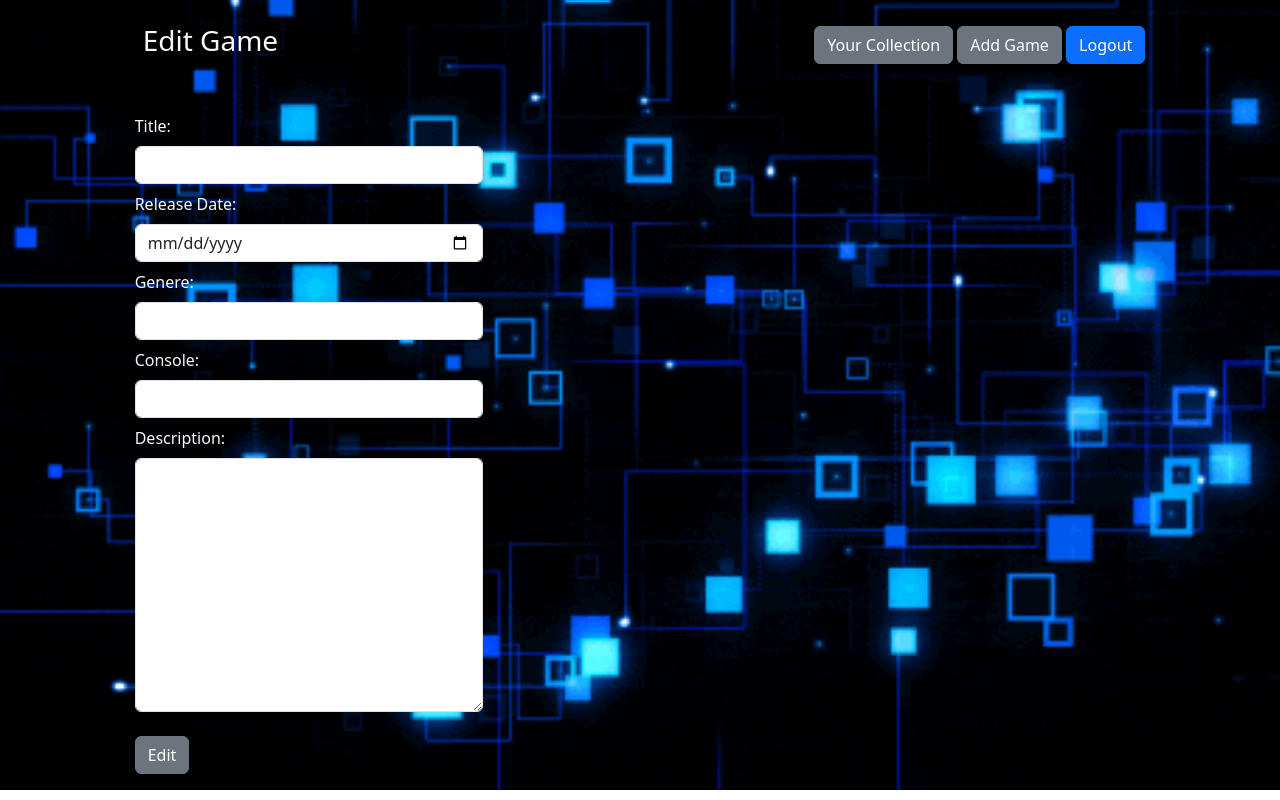
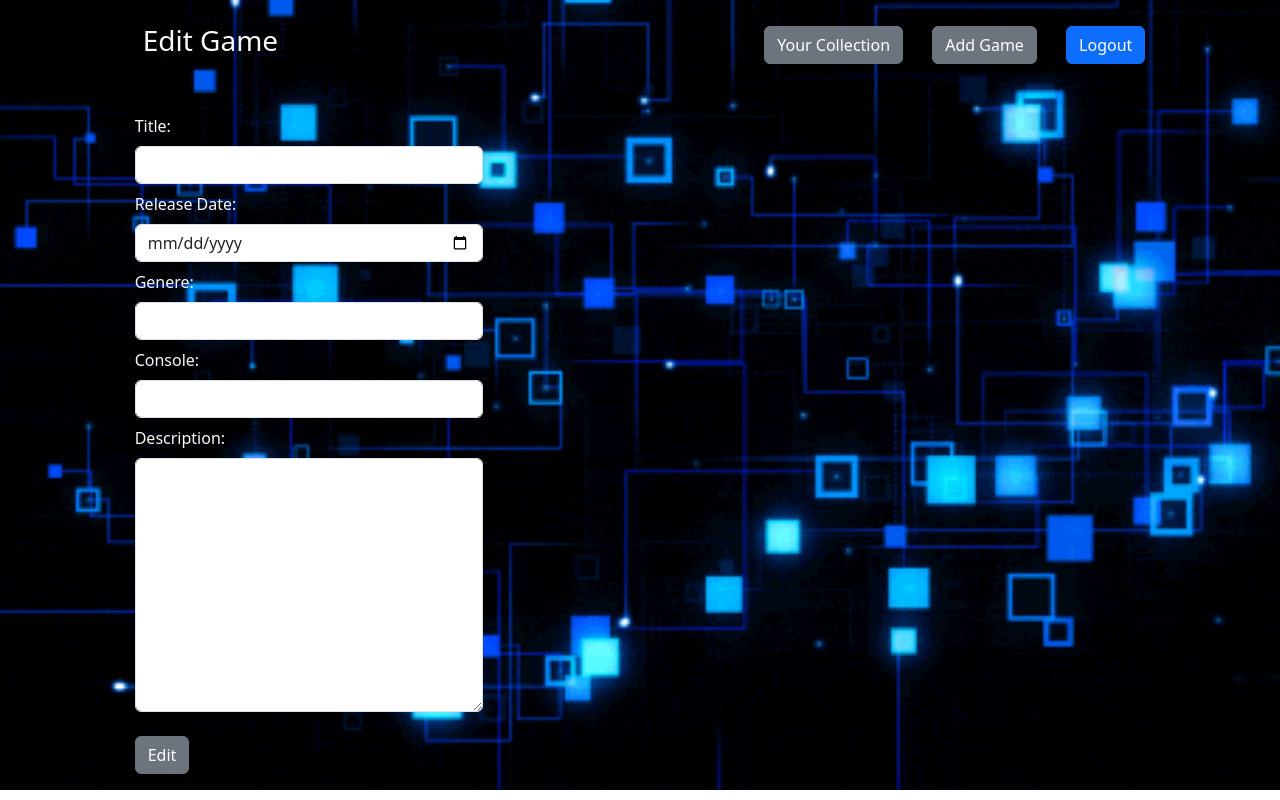
Before and after one commit to Brando129/game_vault, a Python web app: template flask_app/templates/edit_game.html in a window 1280 px wide. Run offline with Jinja, Linux system fonts and the light colour scheme; the template is opened without the code that fills it, so the values that code supplies are empty.

Commit message:
Styling changes to the navbars.

```diff
--- a/flask_app/static/css/style.css
+++ b/flask_app/static/css/style.css
@@ -24,6 +24,11 @@
     background-repeat: no-repeat;
     background-size: cover;
 }
+/* Logout buttons */
+.logout_btn,
+.add_game_btn {
+    margin-left: 25px;
+}
 /* End of Homepage */
 
 /* Add Game Page */
--- a/flask_app/templates/add_game.html
+++ b/flask_app/templates/add_game.html
@@ -15,10 +15,10 @@
     <div class="container col-md-10">
         <!-- Navbar -->
         <div class="navbar text-light justify-content-between p-3">
-            <h3 class="p-2">Add a new game, {{user.first_name}}!</h3>
+            <h3 class="p-2">Add a new game</h3>
             <div>
                 <a href="/homepage" class="btn create_btn btn-secondary">Your Collection</a>
-                <a href="/logout" class="btn btn-primary">Logout</a>
+                <a href="/logout" class="btn btn-primary logout_btn">Logout</a>
             </div>
         </div>
         <!-- End of Navbar -->
--- a/flask_app/templates/edit_game.html
+++ b/flask_app/templates/edit_game.html
@@ -18,8 +18,8 @@
             <h3 class="p-2">Edit Game</h3>
             <div>
                 <a href="/homepage" class="btn create_btn btn-secondary">Your Collection</a>
-                <a href="/add_game" class="btn create_btn btn-secondary">Add Game</a>
-                <a href="/logout" class="btn btn-primary">Logout</a>
+                <a href="/add_game" class="btn create_btn btn-secondary add_game_btn">Add Game</a>
+                <a href="/logout" class="btn btn-primary logout_btn">Logout</a>
             </div>
         </div>
         <!-- End of Navbar -->
--- a/flask_app/templates/homepage.html
+++ b/flask_app/templates/homepage.html
@@ -18,7 +18,7 @@
             <h3 class="p-2">Welcome to the vault, {{user.first_name}}!</h3>
             <div>
                 <a href="/add_game" class="btn create_btn btn-secondary">Add Game</a>
-                <a href="/logout" class="btn btn-primary">Logout</a>
+                <a href="/logout" class="btn btn-primary logout_btn">Logout</a>
             </div>
         </div>
         <!-- End of Navbar -->
--- a/flask_app/templates/view_game.html
+++ b/flask_app/templates/view_game.html
@@ -18,14 +18,14 @@
             <h3>Game Details</h3>
             <div>
                 <a href="/homepage" class="btn btn-secondary">Your Collection</a>
-                <a href="/logout" class="btn btn-primary">Logout</a>
+                <a href="/logout" class="btn btn-primary logout_btn">Logout</a>
             </div>
         </div>
         <!-- End of Navbar -->
         <!-- Show Game card -->
-        <div class="card col-6 mx-auto my-3 bg-dark text-light">
+        <div class="card col-6 mx-auto mt-5 bg-dark text-light">
             <div class="card-body">
-                <h2 class="card-title text-primary" >{{game.title}}</h2>
+                <h2 class="card-title text-primary">{{game.title}}</h2>
                 <p class="card-text">Release Date: {{game.release_date.strftime('%m-%d-%Y')}}</p>
                 <p class="card-text">Genere: {{game.genere}}</p>
                 <p class="card-text">Console: {{game.console}}</p>
```
